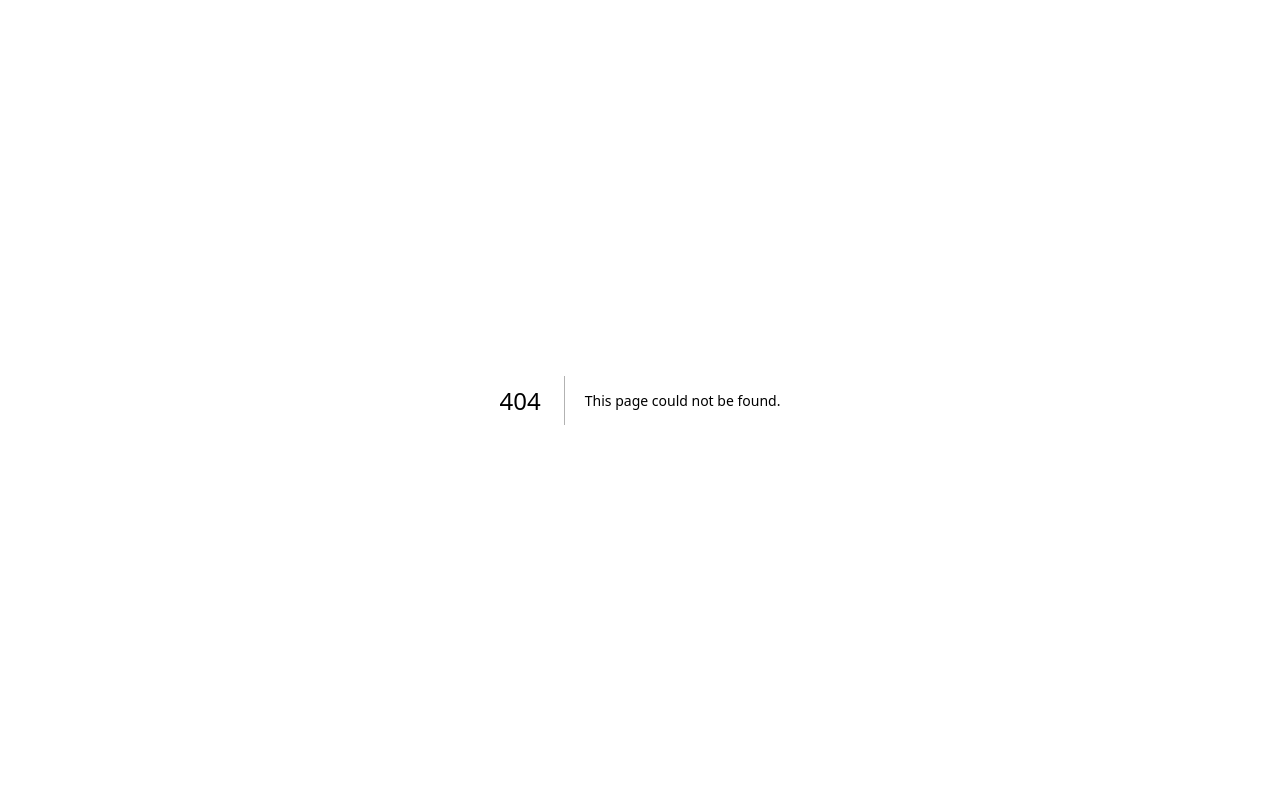
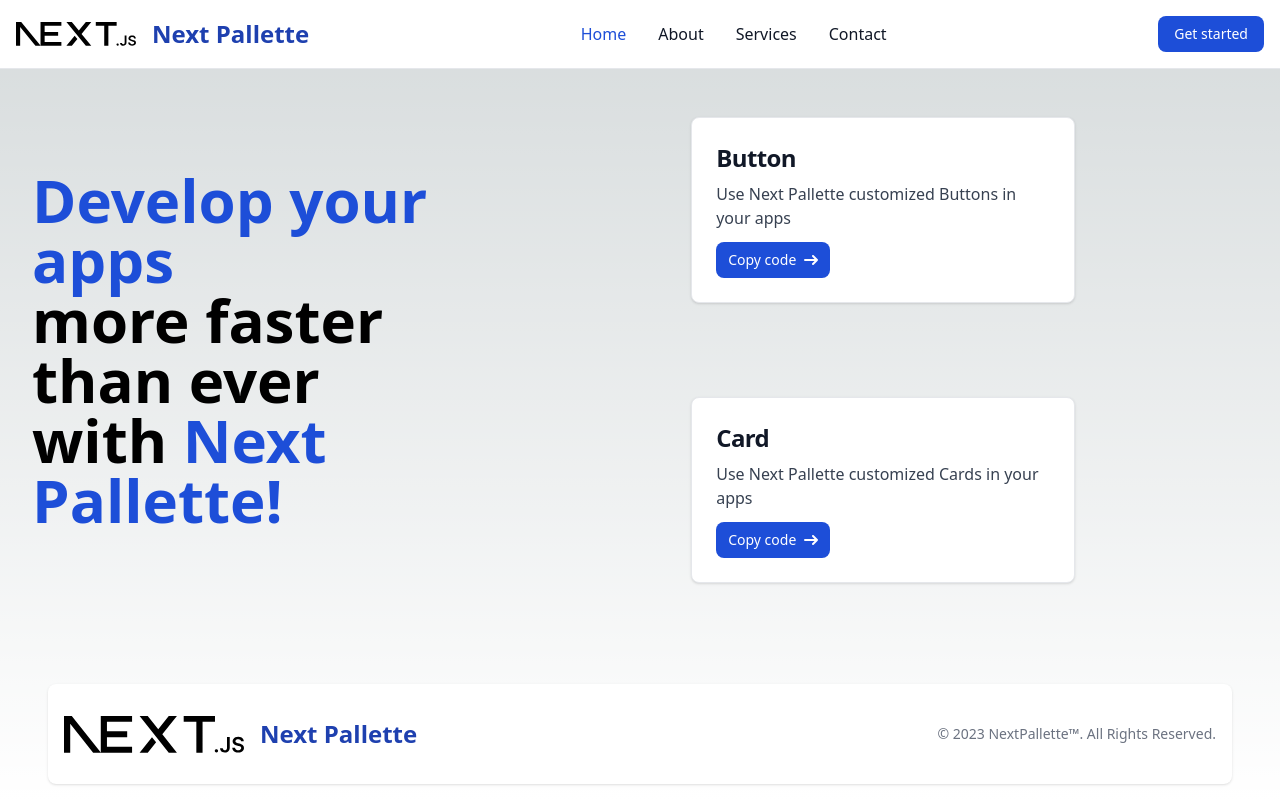
Before and after one commit to Muhammad-Shahid-Jamal/NextPallette, a Next.js app: page /home in a window 1280 px wide. Before the commit this address had no page. Built offline with nearby package versions, Linux system fonts and the light colour scheme.

Commit message:
feat: initial home route for the landing page

```diff
--- /dev/null
+++ b/pages/home/index.tsx
@@ -0,0 +1,16 @@
+import LandingPage from "@/components/landingPage";
+import Layout from "@/components/layout";
+import React from "react";
+import "./index.css";
+
+function Home() {
+  return (
+    <Layout>
+      <div className="layout">
+        <LandingPage />
+      </div>
+    </Layout>
+  );
+}
+
+export default Home;
```
